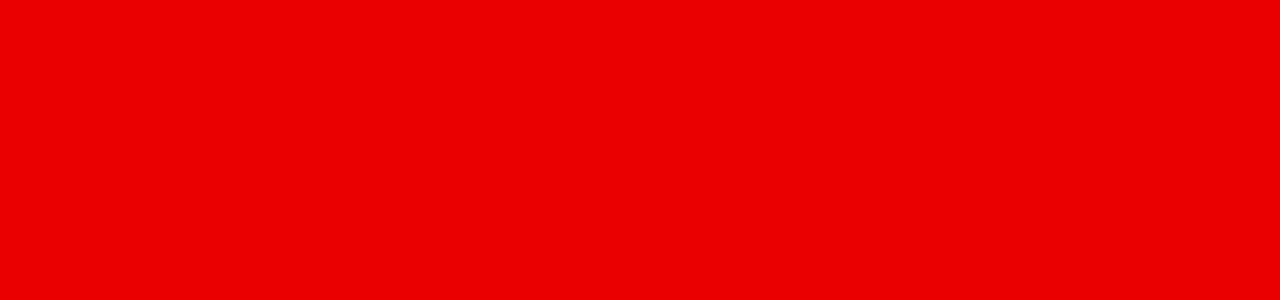
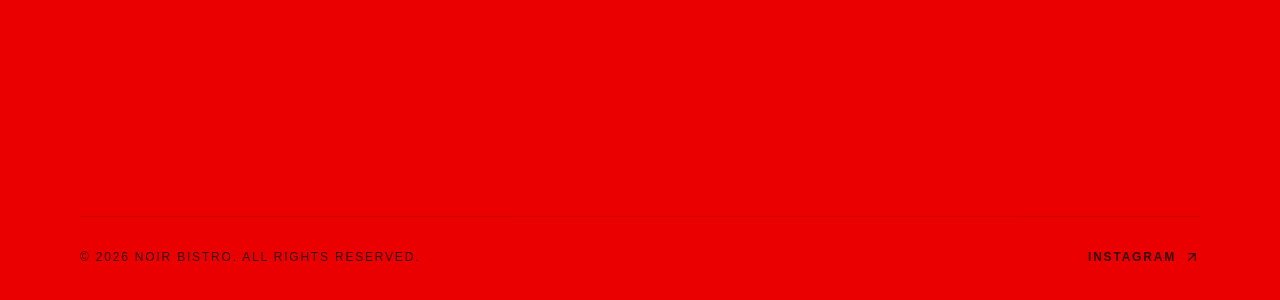
Before and after one commit to Madmax1017/Noir-Boristo, a React (Vite) app: page / in a window 1280 px wide. Shown: the part 7697-7997 px from the top of the page. Built offline with nearby package versions, Linux system fonts and the light colour scheme.

Commit message:
instagram connectivity

```diff
--- a/src/Pages/Contact/ContactSection.jsx
+++ b/src/Pages/Contact/ContactSection.jsx
@@ -146,7 +146,7 @@ export default function ContactSection() {
         05
       </div>
 
-      <div className="relative mx-auto max-w-[1400px] px-6 py-28 md:px-14 lg:px-20 md:py-40 lg:py-48">
+      <div className="relative mx-auto max-w-[1400px] px-6 pt-28 pb-16 md:px-14 lg:px-20 md:pt-40 lg:pt-48 md:pb-20">
         {/* ── Row 1: Badge + Kicker ───────────────────── */}
         <div className="flex items-center gap-5 mb-10">
           <div ref={badgeRef} className="contact-badge">
@@ -212,6 +212,35 @@ export default function ContactSection() {
             </p>
           </div>
         </div>
+
+        {/* ── Bottom Sub-Footer Bar ───────────────────── */}
+        <div className="mt-20 md:mt-28 pt-8 border-t border-[#0A0A0A]/15 flex flex-col sm:flex-row items-center justify-between gap-4 text-xs tracking-[0.15em] opacity-80">
+          <p>© {new Date().getFullYear()} NOIR BISTRO. ALL RIGHTS RESERVED.</p>
+
+          <div className="flex items-center gap-6">
+            <a
+              href="https://www.instagram.com/noirbistro.in?utm_source=ig_web_button_share_sheet&xtok=ZDNlZDc0MzIxNw=="
+              target="_blank"
+              rel="noopener noreferrer"
+              aria-label="Noir Bistro Instagram"
+              className="group flex items-center gap-2 font-bold transition-opacity hover:opacity-60"
+            >
+              <span>INSTAGRAM</span>
+              <svg
+                className="w-4 h-4 transition-transform duration-300 group-hover:translate-x-0.5 group-hover:-translate-y-0.5"
+                viewBox="0 0 24 24"
+                fill="none"
+                stroke="currentColor"
+                strokeWidth="2"
+                strokeLinecap="round"
+                strokeLinejoin="round"
+                aria-hidden="true"
+              >
+                <path d="M7 17L17 7M7 7H17V17" />
+              </svg>
+            </a>
+          </div>
+        </div>
       </div>
 
       {/* ── Order Modal ───────────────────────────── */}
```
